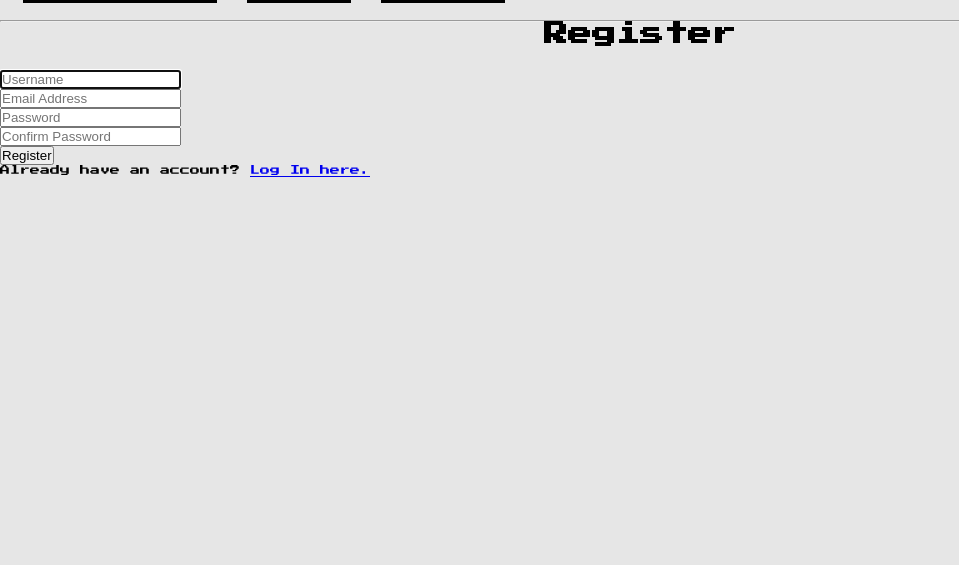
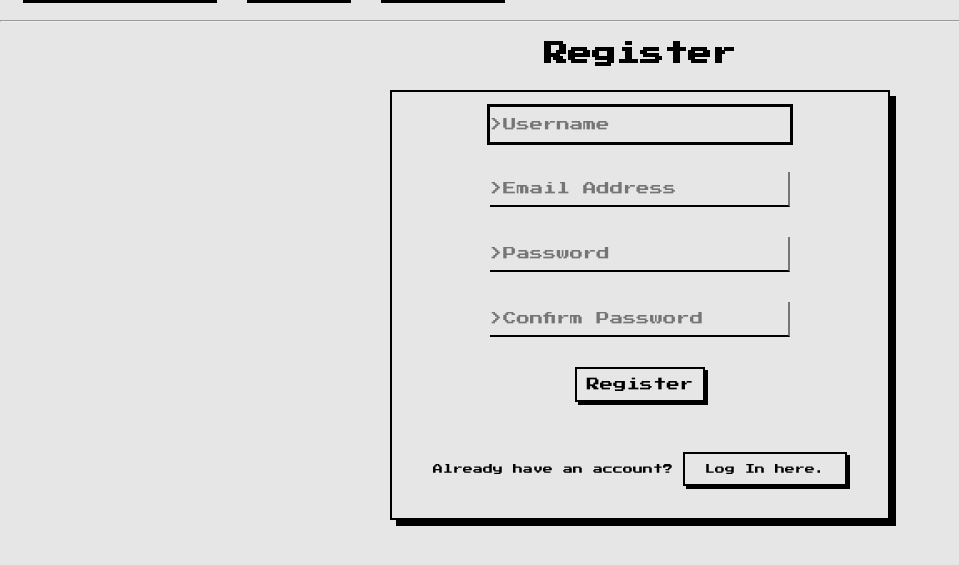
Before and after one commit to shortytapki/auction, a Django app: template auctions/templates/auctions/register.html in a window 1280 px wide. Shown: the part 108-673 px from the top of the page, without its empty margins (0-959 px from the left). Run offline with Django 3.2, Linux system fonts and the light colour scheme; the template is opened without the code that fills it, so the values that code supplies are empty; parts of the project's set-up code (start-up, migrations or seed data) failed here and were passed over; some libraries are stand-ins or nearby versions.

Commit message:
Styled forms

```diff
--- a/auctions/static/auctions/styles.css
+++ b/auctions/static/auctions/styles.css
@@ -77,11 +77,15 @@ h3 {
   list-style: none;
 }
 
-.active-listings {
+.active-listings, .login {
   display: flex;
   flex-direction: column;
   gap: 4rem;
   align-items: center;
+}
+
+.login {
+  gap: 0rem;
 }
 
 .description-grid {
@@ -136,7 +140,8 @@ h3 {
   font-size: 2.4rem;
 }
 
-.price {
+.price,
+.user {
   color: rgb(105, 210, 45);
 }
 
@@ -149,3 +154,53 @@ h3 {
         transform: translateX(4rem);
     }
 }
+
+/*
+  FORM
+
+*/
+
+
+
+.form {
+  width: 50rem;
+  text-align: center;
+  height: 30rem;
+  border: 2px solid #000;
+  box-shadow: 6px 6px 0 #000;
+}
+
+.form-big {
+  height: 43rem;
+}
+
+input {
+  border-bottom: 2px solid #000;
+  border-top: none;
+  border-left: none;
+  width: 30rem;
+  margin: 1.5rem;
+  background-color: transparent;
+  height: 3.5rem;
+  font-family: inherit;
+  transition: outline 0.2s ease;
+}
+
+input:focus {
+  outline: 3px solid #000;
+  border: none;
+}
+
+input[type="submit"] {
+  width: 13rem;
+  transition: all 0.3s ease;
+  border: 2px solid #000;
+  box-shadow: 3px 3px 0 #000;
+  margin-bottom: 5rem;
+}
+
+input[type="submit"]:hover {
+  cursor: pointer;
+  transform: translateY(-0.5rem);
+  box-shadow: 3px 8px 0 #000;
+}
--- a/auctions/templates/auctions/index.html
+++ b/auctions/templates/auctions/index.html
@@ -12,7 +12,7 @@
                         <div class="description">
                             <p>{{ listing.description }}</p>
                             <strong>Category:<span class="category">{{ listing.category }}</span></strong><br>
-                            <strong class="bid">Price: <span class="price">{{ listing.starting_bid }}$</span></strong>
+                            <strong class="bid">Price:<span class="price">{{ listing.starting_bid }}$</span></strong>
                         </div>
                     </div>
                 </div>
--- a/auctions/templates/auctions/layout.html
+++ b/auctions/templates/auctions/layout.html
@@ -21,7 +21,7 @@
                   />
                 </div>
                 <div class="authenticated">
-                    {% if user.is_authenticated %} Signed in as&nbsp;<strong>{{ user.username }}</strong>.
+                    {% if user.is_authenticated %} Signed in as&nbsp;<strong class="user">{{ user.username }}</strong>.
                     {% else %}Not signed in.{% endif %}
                 </div>
             </div>
--- a/auctions/templates/auctions/register.html
+++ b/auctions/templates/auctions/register.html
@@ -1,30 +1,30 @@
 {% extends "auctions/layout.html" %}
 
 {% block body %}
-
-    <h2>Register</h2>
+    <div class="container login">
+        <h2>Register</h2>
 
     {% if message %}
         <div>{{ message }}</div>
     {% endif %}
 
-    <form action="{% url 'register' %}" method="post">
+    <form action="{% url 'register' %}" method="post" class="form form-big">
         {% csrf_token %}
         <div class="form-group">
-            <input class="form-control" autofocus type="text" name="username" placeholder="Username">
+            <input class="form-control" autofocus type="text" name="username" placeholder=">Username">
         </div>
         <div class="form-group">
-            <input class="form-control" type="email" name="email" placeholder="Email Address">
+            <input class="form-control" type="email" name="email" placeholder=">Email Address">
         </div>
         <div class="form-group">
-            <input class="form-control" type="password" name="password" placeholder="Password">
+            <input class="form-control" type="password" name="password" placeholder=">Password">
         </div>
         <div class="form-group">
-            <input class="form-control" type="password" name="confirmation" placeholder="Confirm Password">
+            <input class="form-control" type="password" name="confirmation" placeholder=">Confirm Password">
         </div>
-        <input class="btn btn-primary" type="submit" value="Register">
+        <input class="btn btn-primary" type="submit" value="Register"><br>
+        Already have an account? <a href="{% url 'login' %}" class="nav-link">Log In here.</a>
     </form>
 
-    Already have an account? <a href="{% url 'login' %}">Log In here.</a>
-
+    </div>
 {% endblock %}
```
Also changed, not shown: auctions/templates/auctions/login.html (+7 -8 lines), db.sqlite3.
